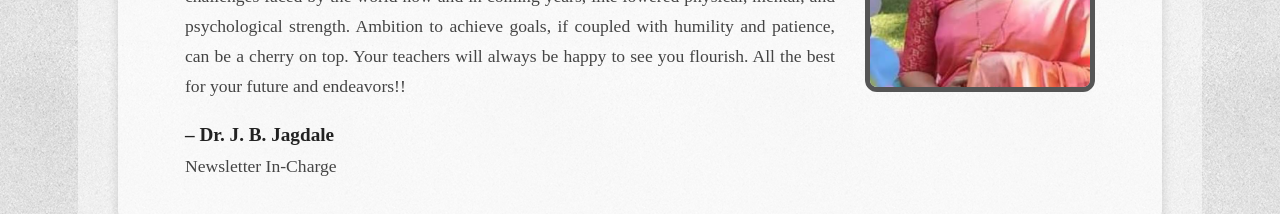
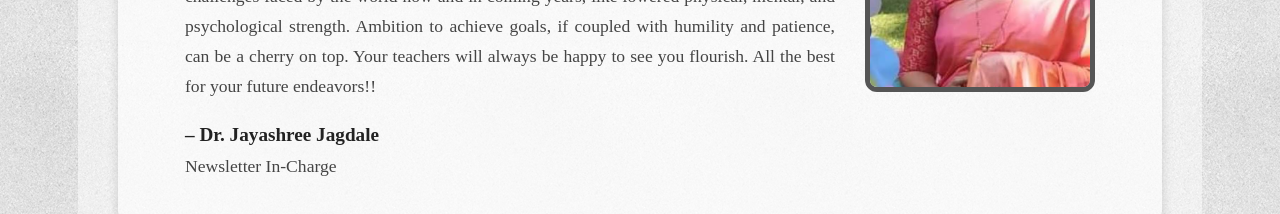
Before and after one commit to DevTaneja/ReactNewsletter, a React (Vite) app: page / in a window 1280 px wide. Shown: the part 5460-5674 px from the top of the page. Built offline with nearby package versions, Linux system fonts and the light colour scheme; a web font is replaced by a local one.

Commit message:
maamchanges

```diff
--- a/src/Components/AboutUs.jsx
+++ b/src/Components/AboutUs.jsx
@@ -31,8 +31,8 @@ const AboutUs = () => {
 
         <div className="teacher-section">
           <img src={jbj_pict} alt="Dr. J B Jagdale" />
-          <h2>Dr. J B Jagdale</h2>
-          <a href="http://linkedin.com/in/dr-jayashree-balaso-j-19ba9716" target="_blank" rel="noopener noreferrer">
+          <h2>Dr. Jayashree Jagdale</h2>
+          <a href="https://www.linkedin.com/in/jayashree-j-19ba9716?utm_source=share&utm_campaign=share_via&utm_content=profile&utm_medium=ios_app" target="_blank" rel="noopener noreferrer">
             LinkedIn Profile
           </a>
         </div>
--- a/src/Components/HOD.jsx
+++ b/src/Components/HOD.jsx
@@ -35,8 +35,8 @@ const HOD = () => {
                             <p>Dear readers,</p>
                             <p>I feel happy to present to you Issue I of the newsletter for AY 24-25. The newsletter is the image of the department where one can see the efforts put in by the students and staff of the department.</p>
                             <p>Dear GenZ,</p>
-                            <p>Firstly, congratulations for your dedication, resilience, creativity, and ability to easily adopt technology. The luxury of advanced technology in handheld devices comes with many challenges faced by the world now and in coming years, like lowered physical, mental, and psychological strength. Ambition to achieve goals, if coupled with humility and patience, can be a cherry on top. Your teachers will always be happy to see you flourish. All the best for your future and endeavors!!</p>
-                            <p><strong>– Dr. J. B. Jagdale</strong><br />Newsletter In-Charge</p>
+                            <p>Firstly, congratulations for your dedication, resilience, creativity, and ability to easily adopt technology. The luxury of advanced technology in handheld devices comes with many challenges faced by the world now and in coming years, like lowered physical, mental, and psychological strength. Ambition to achieve goals, if coupled with humility and patience, can be a cherry on top. Your teachers will always be happy to see you flourish. All the best for your future endeavors!!</p>
+                            <p><strong>– Dr. Jayashree Jagdale</strong><br />Newsletter In-Charge</p>
                         </div>
                     </div>
                 </div>
```
